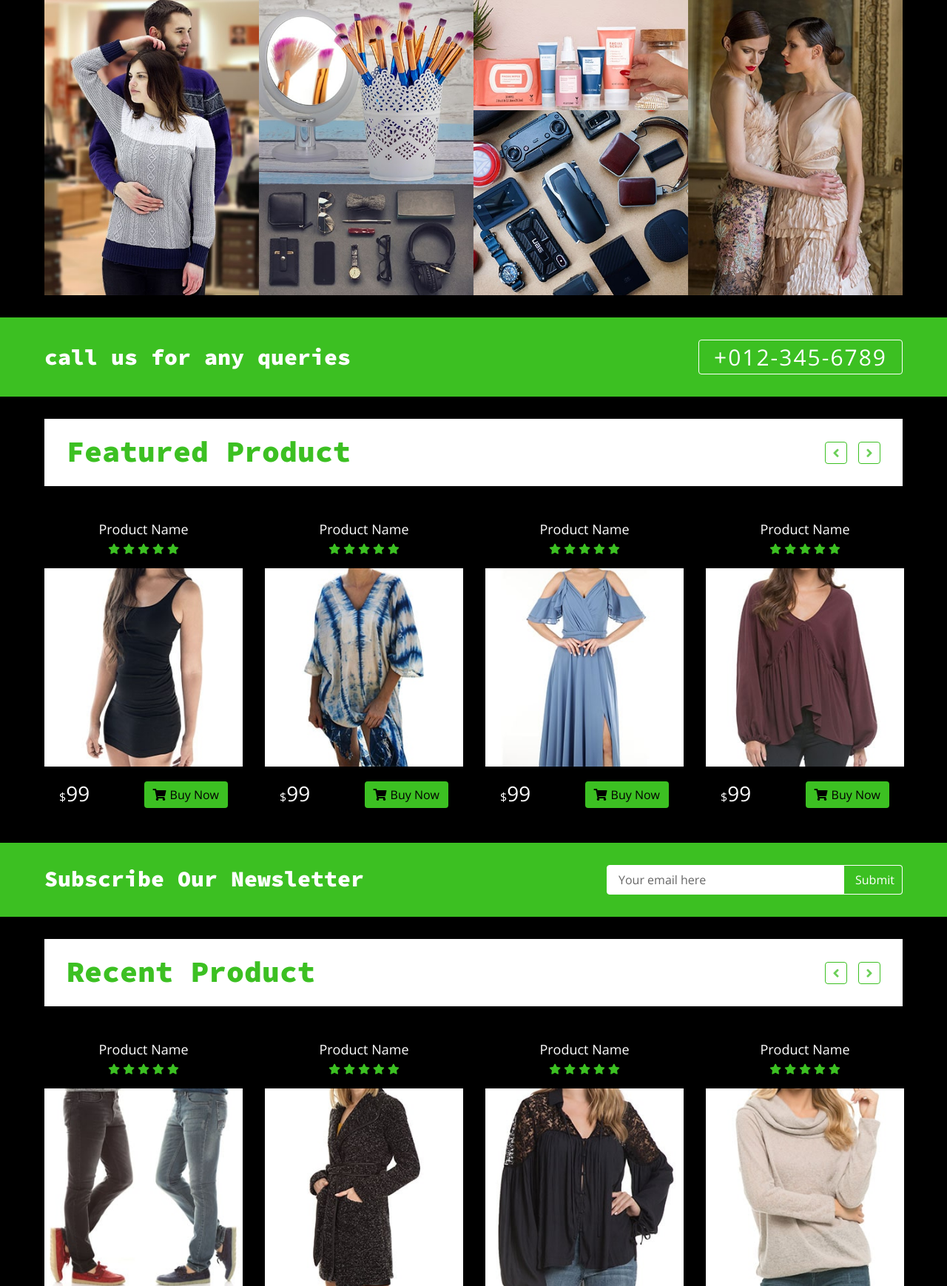
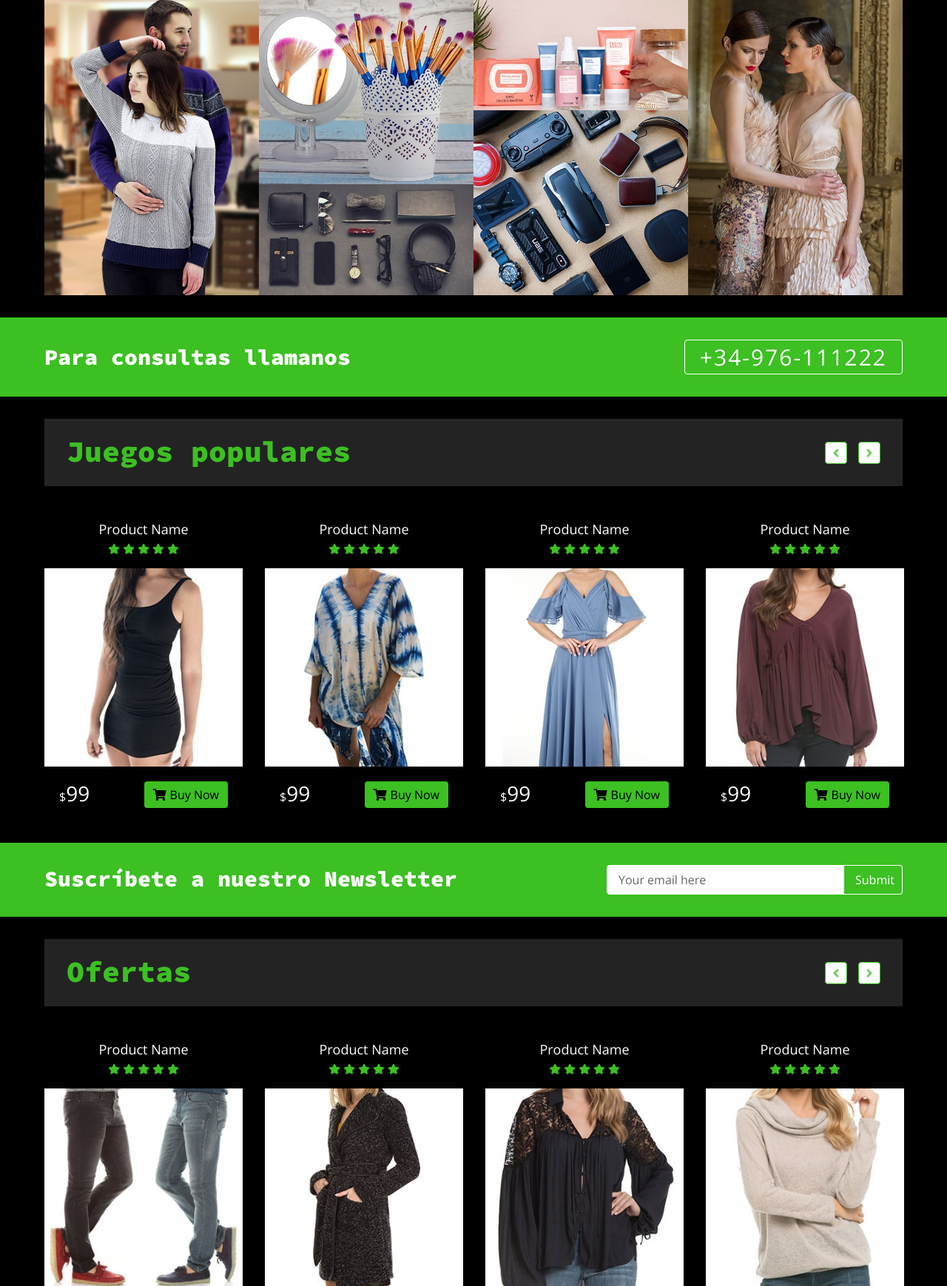
Before and after one commit to cathe-b45/TopGames, a PHP site: page / in a window 1280 px wide. Shown: the part 1033-2771 px from the top of the page at 74% size. Run offline with PHP 8.4, Linux system fonts and the light colour scheme; some libraries are stand-ins or nearby versions.

Commit message:
cambios
Cambio el contenido de la página

```diff
--- a/Proyecto/cart.html
+++ b/Proyecto/cart.html
@@ -352,10 +352,6 @@
                     <div class="col-md-6 copyright">
                         <p>Copyright &copy; <a href="https://htmlcodex.com">HTML Codex</a>. All Rights Reserved</p>
                     </div>
-
-                    <div class="col-md-6 template-by">
-                        <p>Template By <a href="https://htmlcodex.com">HTML Codex</a></p>
-                    </div>
                 </div>
             </div>
         </div>
--- a/Proyecto/css/style.css
+++ b/Proyecto/css/style.css
@@ -854,7 +854,7 @@ h2 {
     margin-bottom: 30px;
     padding: 20px 30px 15px 30px;
     color: #3cc022;
-    background: #ffffff;
+    background: #232323;
 }
 
 .product .slick-prev,
--- a/Proyecto/index.html
+++ b/Proyecto/index.html
@@ -305,10 +305,10 @@
             <div class="container-fluid">
                 <div class="row align-items-center">
                     <div class="col-md-6">
-                        <h1>call us for any queries</h1>
+                        <h1>Para consultas llamanos</h1>
                     </div>
                     <div class="col-md-6">
-                        <a href="tel:0123456789">+012-345-6789</a>
+                        <a href="tel:0123456789">+34-976-111222</a>
                     </div>
                 </div>
             </div>
@@ -319,7 +319,7 @@
         <div class="featured-product product">
             <div class="container-fluid">
                 <div class="section-header">
-                    <h1>Featured Product</h1>
+                    <h1>Juegos populares</h1>
                 </div>
                 <div class="row align-items-center product-slider product-slider-4">
                     <div class="col-lg-3">
@@ -472,7 +472,7 @@
             <div class="container-fluid">
                 <div class="row">
                     <div class="col-md-6">
-                        <h1>Subscribe Our Newsletter</h1>
+                        <h1>Suscríbete a nuestro Newsletter</h1>
                     </div>
                     <div class="col-md-6">
                         <div class="form">
@@ -485,11 +485,11 @@
         </div>
         <!-- Newsletter End -->
 
-        <!-- Recent Product Start -->
+        <!-- Ofertas -->
         <div class="recent-product product">
             <div class="container-fluid">
                 <div class="section-header">
-                    <h1>Recent Product</h1>
+                    <h1>Ofertas</h1>
                 </div>
                 <div class="row align-items-center product-slider product-slider-4">
                     <div class="col-lg-3">
@@ -787,11 +787,7 @@
             <div class="container">
                 <div class="row">
                     <div class="col-md-6 copyright">
-                        <p>Copyright &copy; <a href="https://htmlcodex.com">HTML Codex</a>. All Rights Reserved</p>
-                    </div>
-
-                    <div class="col-md-6 template-by">
-                        <p>Template By <a href="https://htmlcodex.com">HTML Codex</a></p>
+                        <p>Copyright &copy; <a href="file:///C:/AppServ/www/TopGames/Proyecto/index.html">topGames</a>. All Rights Reserved</p>
                     </div>
                 </div>
             </div>
```
